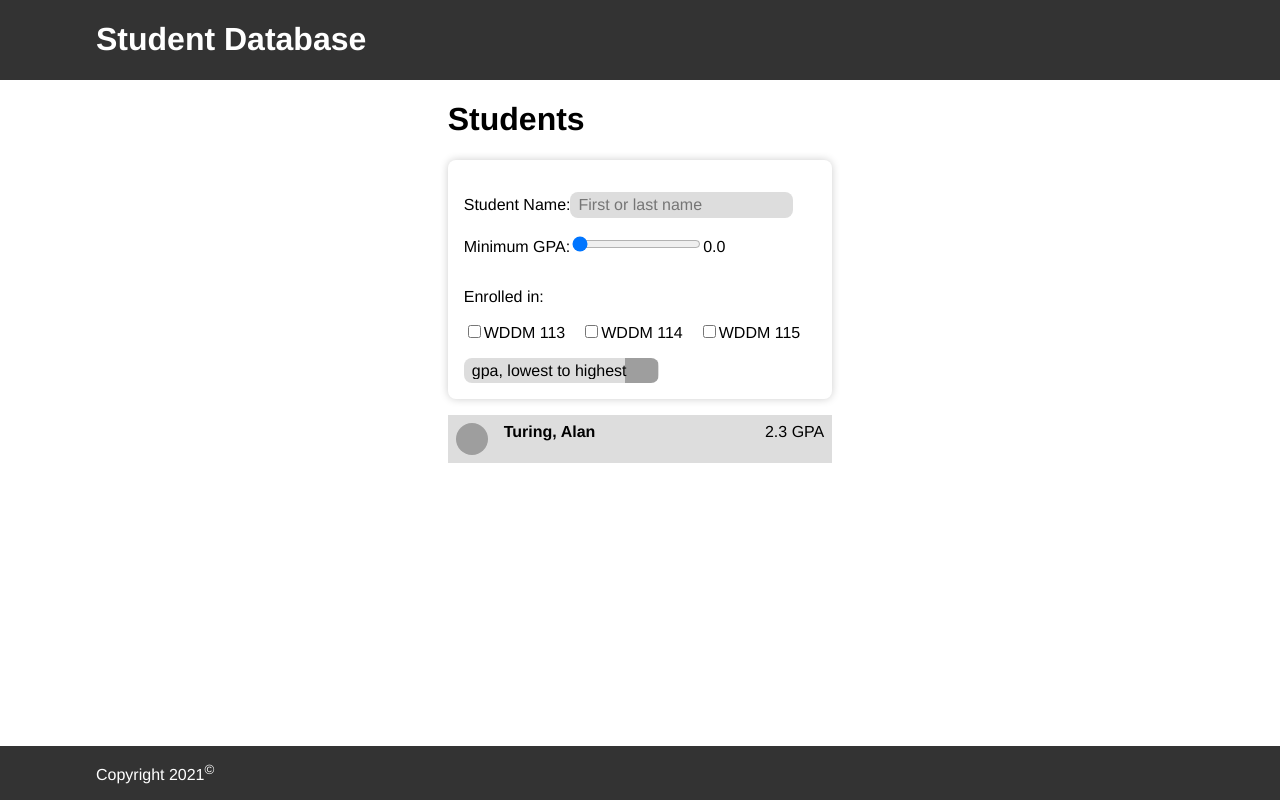
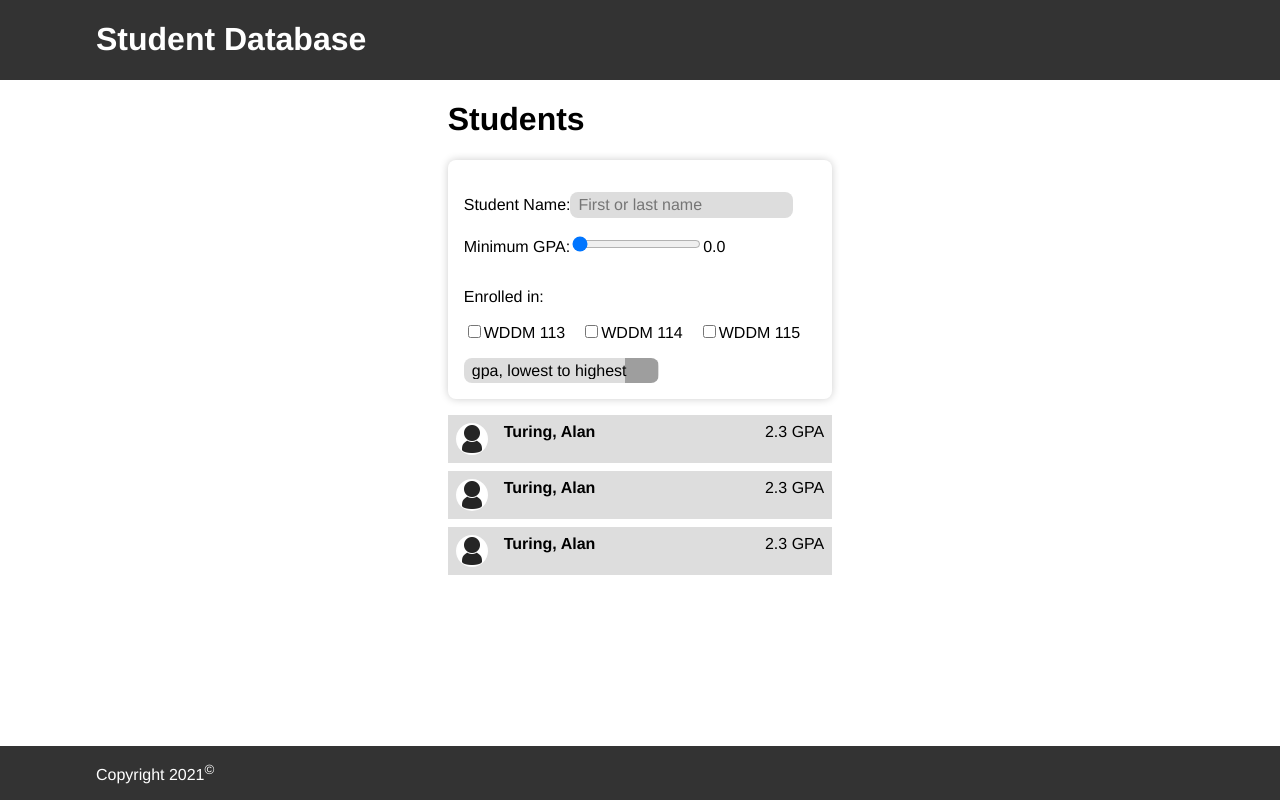
Before and after one commit to juneate/w21-react-student-db, a React app: page / in a window 1280 px wide. Built offline with nearby package versions, Linux system fonts and the light colour scheme; grey boxes are pictures that could not be loaded.

Commit message:
Student row complete

```diff
--- a/src/components/SearchResults.js
+++ b/src/components/SearchResults.js
@@ -1,14 +1,13 @@
 import React from 'react'
+import StudentRow from 'components/StudentRow'
 
 const SearchResults = () => {
   return (
     <>
       <ul id="studentTable" className="records">
-        <li class="student">
-          <img src="img/student.png" alt="Alan" class="photo" />
-          <b>Turing, Alan</b>
-          <data value="2.3">2.3 GPA</data>
-        </li>
+        <StudentRow />
+        <StudentRow />
+        <StudentRow />
       </ul>
 
       <p id="numStudents"></p>
--- /dev/null
+++ b/src/components/StudentRow.js
@@ -0,0 +1,14 @@
+import React from 'react'
+import noImg from 'img/student.png'
+
+const StudentRow = () => {
+  return (
+    <li className="student">
+      <img src={noImg} alt="Alan" className="photo" />
+      <b>Turing, Alan</b>
+      <data value="2.3">2.3 GPA</data>
+    </li>
+  )
+}
+
+export default StudentRow
```
